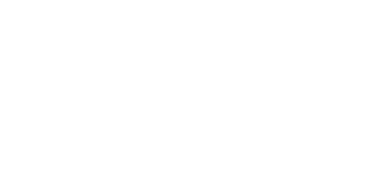
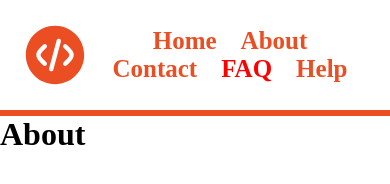
Before and after one commit to mr-rt95/peerstack.tech, a plain HTML site: page Homework/1/assets/pages/faq.html in a window 390 px wide. Drawn offline with Linux system fonts and the light colour scheme.

Commit message:
feat(header): implement responsive navigation with active link styling

```diff
--- a/Homework/1/assets/pages/about.html
+++ b/Homework/1/assets/pages/about.html
@@ -0,0 +1,27 @@
+<!DOCTYPE html>
+<html lang="en">
+<head>
+    <meta charset="UTF-8">
+    <meta name="viewport" content="width=device-width, initial-scale=1.0">
+    <link rel="stylesheet" href="../../style.css">
+    <title>Homework</title>
+</head>
+<body>
+    <header>
+        <img class="header_logo"src="../../assets/images/logo.svg" alt="logo">
+        <nav class="header_nav">
+            <a href="../../">Home</a>
+            <a class="active" href="../../assets/pages/about.html">About</a>
+            <a href="../../assets/pages/contact.html">Contact</a>
+            <a href="../../assets/pages/faq.html">FAQ</a>
+            <a href="../../assets/pages/help.html">Help</a>
+        </nav>
+    </header>
+    <main>
+        <p>
+            <h1>About</h1>
+        </p>
+    </main>
+    <footer></footer>
+</body>
+</html>
--- a/Homework/1/assets/pages/faq.html
+++ b/Homework/1/assets/pages/faq.html
@@ -0,0 +1,27 @@
+<!DOCTYPE html>
+<html lang="en">
+<head>
+    <meta charset="UTF-8">
+    <meta name="viewport" content="width=device-width, initial-scale=1.0">
+    <link rel="stylesheet" href="../../style.css">
+    <title>Homework</title>
+</head>
+<body>
+    <header>
+        <img class="header_logo"src="../../assets/images/logo.svg" alt="logo">
+        <nav class="header_nav">
+            <a href="../../">Home</a>
+            <a href="../../assets/pages/about.html">About</a>
+            <a href="../../assets/pages/contact.html">Contact</a>
+            <a class="active" href="../../assets/pages/faq.html">FAQ</a>
+            <a href="../../assets/pages/help.html">Help</a>
+        </nav>
+    </header>
+    <main>
+        <p>
+            <h1>About</h1>
+        </p>
+    </main>
+    <footer></footer>
+</body>
+</html>
--- a/Homework/1/style.css
+++ b/Homework/1/style.css
@@ -3,12 +3,39 @@
     margin: 0;
 }
 
+/* header start */
+
+header {
+    display: flex;
+    justify-content: space-around;
+    align-items: center;
+    text-align: center;
+    width: 100%;
+    padding: 20px;
+    border-bottom: 6px solid #EA4E22;
+    color: #ffffff;
+}
+
+
 .header_nav a {
     text-decoration: none;
-    color: black;
+    font-size: 25px;
+    color: #EA4E22;
+    font-weight: bold;
+    margin: 10px;
 }
 
 .header_nav a:hover {
-    text-decoration: none;
-    color: black;
+    color: #ff0000;
 }
+
+.header_nav a.active {
+    color: #ff0000;
+}
+
+.header_logo {
+    color: #ff0000;
+    height: 70px;
+}
+
+/* header end */
```
Also changed, not shown: Homework/1/assets/pages/contact.html (+27 -0 lines), Homework/1/assets/pages/help.html (+27 -0 lines), Homework/1/index.html (+2 -9 lines), Homework/1/assets/images/logfo.svg (added), Homework/1/assets/images/logo.svg (added).
